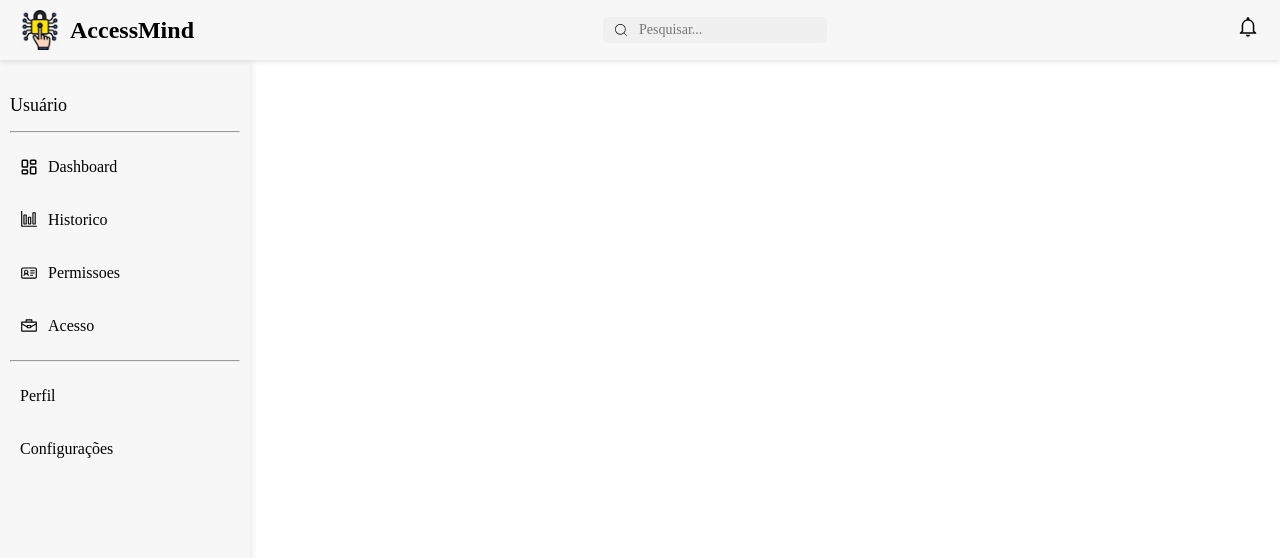
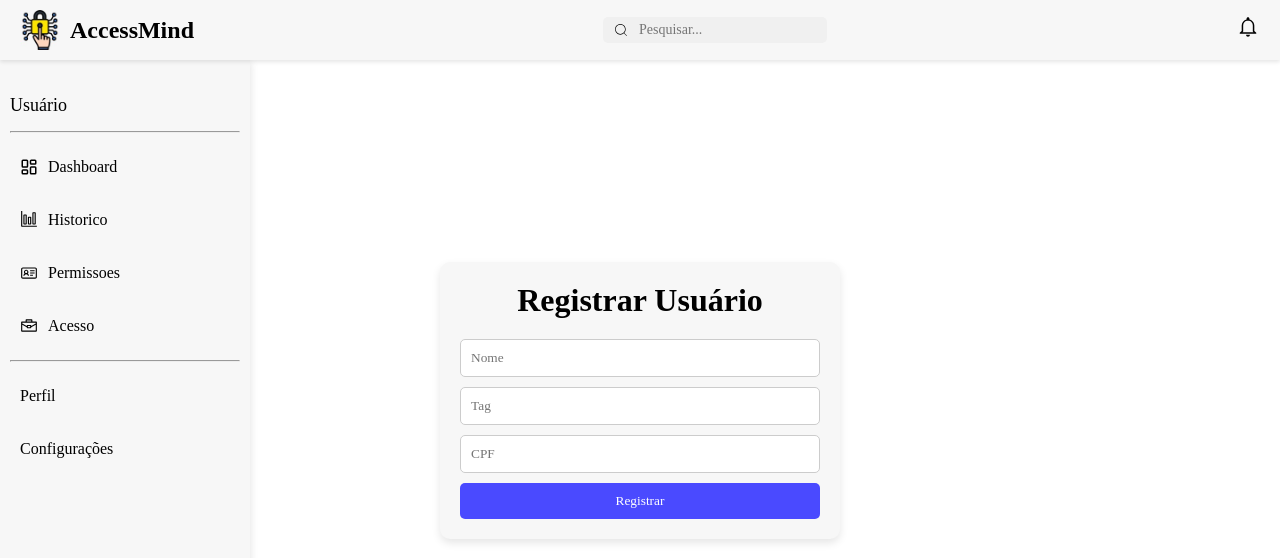
Before and after one commit to thiagobonfim0310/Eng_Software, a React (Create React App) app in the folder frontend/smartlock/: page /registro in a window 1280 px wide. Shown: the top 558 px of the page. Built offline with nearby package versions, Linux system fonts and the light colour scheme; the HTML template or start-up script is replaced by a standard one; a web font is replaced by a local one.

Commit message:
Integração com o back

```diff
--- a/frontend/smartlock/src/App.js
+++ b/frontend/smartlock/src/App.js
@@ -1,28 +1,35 @@
-import { BrowserRouter as Router, Routes, Route, Navigate } from "react-router-dom"
+import {
+  BrowserRouter as Router,
+  Routes,
+  Route,
+  Navigate,
+} from "react-router-dom";
 
 import Dashboard from "./components/pages/Dashboard";
 import Historico from "./components/pages/Historico";
 import Permissoes from "./components/pages/Permissoes";
 import Acesso from "./components/pages/Acesso";
-
+import RegisterUser from "./components/pages/RegisterUser";
 import NavBar from "./components/layout/NavBar";
 import SideBar from "./components/layout/SideBar";
+import ListUsers from "./components/pages/ListUsers";
 
 function App() {
   return (
     <Router>
-      <NavBar/>
-      <SideBar/>
+      <NavBar />
+      <SideBar />
 
       <Routes>
-        <Route path="/dashboard" element={<Dashboard/>}/>
-        <Route path="/historico" element={<Historico/>}/>
-        <Route path="/permissoes" element={<Permissoes/>}/>
-        <Route path="/acesso" element={<Acesso/>}/>
+        <Route path="/dashboard" element={<Dashboard />} />
+        <Route path="/historico" element={<Historico />} />
+        <Route path="/permissoes" element={<Permissoes />} />
+        <Route path="/acesso" element={<Acesso />} />
+        <Route path="/registro" element={<RegisterUser />} />
+        <Route path="/list" element={<ListUsers />} />
 
         <Route path="/" element={<Navigate to="/dashboard" />} />
       </Routes>
-
     </Router>
   );
 }
--- a/frontend/smartlock/src/components/pages/Adicionar.js
+++ b/frontend/smartlock/src/components/pages/Adicionar.js
@@ -1,6 +1,8 @@
+// Função quebrada
+
 import React, { useState } from "react";
 import "./AdicionarBotao.css"; // Importe o novo CSS
-import Registro from "./Registro"; // Importe o novo componente
+import Registro from "./RegisterUser"; // Importe o novo componente
 
 function Adicionar() {
   const [showInput, setShowInput] = useState(false);
--- /dev/null
+++ b/frontend/smartlock/src/components/pages/ListUsers.css
@@ -0,0 +1,39 @@
+.list-container {
+  display: flex;
+  flex-direction: column;
+  align-items: center;
+  padding: 20px;
+}
+
+.list-container h1 {
+  margin-bottom: 20px;
+}
+
+.list-container input {
+  padding: 10px;
+  margin-bottom: 10px;
+  border-radius: 5px; /* Pontas arredondadas */
+  border: 1px solid #ccc;
+}
+
+.list-container button {
+  padding: 10px 20px;
+  background-color: #4a4aff; /* Fundo azul */
+  color: white;
+  border: none;
+  border-radius: 5px; /* Pontas arredondadas */
+  cursor: pointer;
+}
+
+.list-container ul {
+  list-style: none;
+  padding: 0;
+}
+
+.list-container li {
+  background-color: #f7f7f7;
+  padding: 10px;
+  margin-bottom: 10px;
+  border-radius: 5px;
+  box-shadow: 0 4px 8px rgba(0, 0, 0, 0.1);
+}
--- /dev/null
+++ b/frontend/smartlock/src/components/pages/ListUsers.js
@@ -0,0 +1,41 @@
+import React, { useState } from "react";
+import axios from "axios";
+import "./ListUsers.css";
+
+const ListUsers = () => {
+  const [users, setUsers] = useState([]);
+  const [cpf, setCpf] = useState("");
+
+  const handleSearch = async () => {
+    try {
+      const response = await axios.get(
+        `http://localhost:3333/users?cpf=${cpf}`
+      );
+      setUsers(response.data);
+    } catch (error) {
+      console.error("Erro ao buscar usuários:", error);
+    }
+  };
+
+  return (
+    <div className="list-container">
+      <h1>Lista de Usuários</h1>
+      <input
+        type="text"
+        placeholder="Buscar por CPF"
+        value={cpf}
+        onChange={(e) => setCpf(e.target.value)}
+      />
+      <button onClick={handleSearch}>Buscar</button>
+      <ul>
+        {users.map((user) => (
+          <li key={user.id}>
+            Nome: {user.name}, Tag: {user.tag}, CPF: {user.cpf}
+          </li>
+        ))}
+      </ul>
+    </div>
+  );
+};
+
+export default ListUsers;
--- /dev/null
+++ b/frontend/smartlock/src/components/pages/RegisterUser.css
@@ -0,0 +1,40 @@
+.register-container {
+  display: flex;
+  justify-content: center;
+  align-items: center;
+  height: 100vh; /* Altura da tela inteira */
+}
+
+.register-form {
+  background-color: #f7f7f7; /* Fundo claro para destaque */
+  padding: 20px;
+  border-radius: 10px; /* Pontas arredondadas */
+  box-shadow: 0 4px 8px rgba(0, 0, 0, 0.1); /* Sombra para destaque */
+  max-width: 400px; /* Limite de largura para o formulário */
+  width: 100%; /* Garante que o formulário não ultrapasse a largura definida */
+  margin: auto; /* Centraliza horizontalmente */
+}
+
+.register-form h1 {
+  text-align: center;
+  margin-bottom: 20px;
+}
+
+.register-form input {
+  display: block;
+  width: 100%;
+  margin-bottom: 10px;
+  padding: 10px;
+  border-radius: 5px; /* Pontas arredondadas */
+  border: 1px solid #ccc;
+}
+
+.register-form button {
+  width: 100%;
+  padding: 10px;
+  background-color: #4a4aff; /* Fundo azul */
+  color: white;
+  border: none;
+  border-radius: 5px; /* Pontas arredondadas */
+  cursor: pointer;
+}
--- /dev/null
+++ b/frontend/smartlock/src/components/pages/RegisterUser.js
@@ -0,0 +1,59 @@
+import React, { useState } from "react";
+import axios from "axios";
+import "./RegisterUser.css";
+
+const RegisterUser = () => {
+  const [name, setName] = useState("");
+  const [tag, setTag] = useState("");
+  const [cpf, setCpf] = useState("");
+
+  const handleRegister = async () => {
+    try {
+      const response = await axios.post(
+        "http://localhost:3333/users",
+        {
+          name,
+          tag,
+          cpf,
+        },
+        {
+          headers: {
+            "Content-Type": "application/json",
+          },
+        }
+      );
+      console.log("Usuário registrado:", response.data);
+    } catch (error) {
+      console.error("Erro ao registrar usuário:", error);
+    }
+  };
+
+  return (
+    <div className="register-container">
+      <div className="register-form">
+        <h1>Registrar Usuário</h1>
+        <input
+          type="text"
+          placeholder="Nome"
+          value={name}
+          onChange={(e) => setName(e.target.value)}
+        />
+        <input
+          type="text"
+          placeholder="Tag"
+          value={tag}
+          onChange={(e) => setTag(e.target.value)}
+        />
+        <input
+          type="text"
+          placeholder="CPF"
+          value={cpf}
+          onChange={(e) => setCpf(e.target.value)}
+        />
+        <button onClick={handleRegister}>Registrar</button>
+      </div>
+    </div>
+  );
+};
+
+export default RegisterUser;
--- a/frontend/smartlock/src/components/pages/Registro.css
+++ /dev/null
@@ -1,55 +0,0 @@
-.overlay {
-  position: fixed;
-  top: 0;
-  left: 0;
-  width: 100%;
-  height: 100%;
-  background: rgba(0, 0, 0, 0.5); /* Fundo semitransparente */
-  display: flex;
-  justify-content: center;
-  align-items: center;
-}
-
-.registro_container {
-  width: 400px;
-  height: auto;
-  background-color: white;
-  border: 1px solid #ccc;
-  border-radius: 5px;
-  padding: 20px;
-  box-shadow: 0 4px 8px rgba(0, 0, 0, 0.1);
-  display: flex;
-  flex-direction: column;
-  position: relative; /* Para o botão "X" */
-}
-
-.registro_container input {
-  margin-bottom: 10px;
-}
-
-.registro_container button {
-  background-color: #4a4aff; /* Fundo azul */
-  color: white; /* Texto branco */
-  padding: 10px 20px; /* Espaçamento interno do botão */
-  border: none; /* Sem bordas */
-  border-radius: 5px; /* Cantos arredondados */
-  cursor: pointer; /* Cursor de ponteiro ao passar o mouse */
-}
-
-/* Não tá funcionando esse trem e eu tô tipo ?????? */
-.close_button {
-  position: absolute;
-  top: 10px;
-  right: 10px;
-  width: 30px;
-  height: 30px;
-  background: red; /* Cor do fundo da bolinha */
-  color: white; /* Cor do "X" */
-  border: none; /* Sem bordas */
-  border-radius: 50%; /* Fazendo a bolinha */
-  font-size: 20px;
-  cursor: pointer; /* Cursor de ponteiro ao passar o mouse */
-  display: flex;
-  justify-content: center;
-  align-items: center; /* Centralizando o "X" */
-}
--- a/frontend/smartlock/src/components/pages/Registro.js
+++ /dev/null
@@ -1,53 +0,0 @@
-import React, { useState } from "react";
-import "./Registro.css";
-
-function Registro({ onClose }) {
-  const [nome, setNome] = useState("");
-  const [nivel, setNivel] = useState("");
-  const [tipo, setTipo] = useState("");
-  const [data, setData] = useState("");
-
-  const handleSave = () => {
-    const profile = { nome, nivel, tipo, data };
-    // A lógica pra salvar o perfil no banco vem aqui
-    console.log(profile);
-    onClose(); // Fecha a janela de input após salvar
-  };
-
-  return (
-    <div className="overlay">
-      <div className="registro_container">
-        <button className="close_button" onClick={onClose}>
-          ×
-        </button>
-        <input
-          type="text"
-          placeholder="Nome"
-          value={nome}
-          onChange={(e) => setNome(e.target.value)}
-        />
-        <input
-          type="text"
-          placeholder="Nível de Acesso"
-          value={nivel}
-          onChange={(e) => setNivel(e.target.value)}
-        />
-        <input
-          type="text"
-          placeholder="Tipo de Acesso"
-          value={tipo}
-          onChange={(e) => setTipo(e.target.value)}
-        />
-        <input
-          type="date"
-          placeholder="Data de Cadastro"
-          value={data}
-          onChange={(e) => setData(e.target.value)}
-        />
-        <button onClick={handleSave}>Salvar</button>
-      </div>
-    </div>
-  );
-}
-
-export default Registro;
```
